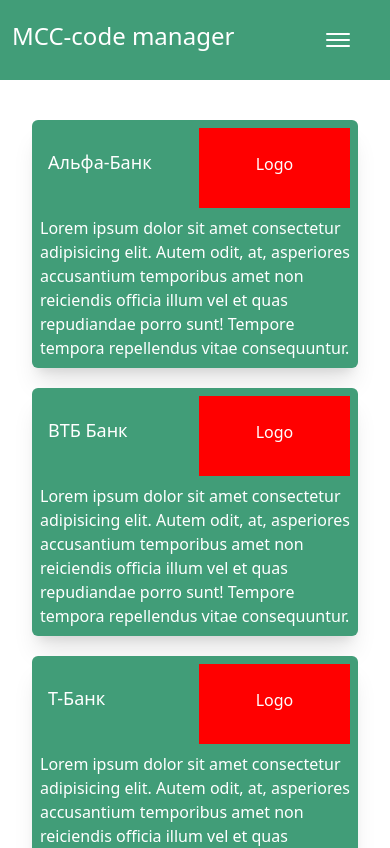
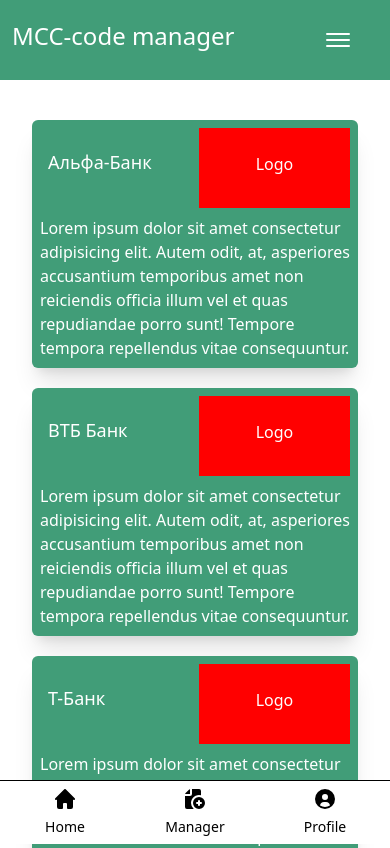
Before and after one commit to Veter-ok/mcc-code-manager, a React (Vite) app in the folder frontend/: page / in a window 390 px wide. Shown: the top 848 px of the page. Built offline with nearby package versions, Linux system fonts and the light colour scheme.

Commit message:
refact navigation Add bottom navigation bar instead of burger-menu

```diff
--- /dev/null
+++ b/frontend/src/components/BottomNavigation.tsx
@@ -0,0 +1,31 @@
+import { Link } from "react-router-dom"
+
+const BottomNavigation = () => {
+  return (
+    <div className="sm:hidden block fixed bottom-0 left-0 z-50 w-full h-16 bg-white border-t border-gray-200 dark:bg-gray-700 dark:border-gray-600">
+        <div className="grid h-full max-w-lg grid-cols-3 mx-auto font-medium">
+            <Link to="/" className="inline-flex flex-col items-center justify-center px-5 hover:bg-gray-50 dark:hover:bg-gray-800 group">
+                <svg className="w-5 h-5 mb-2 text-gray-500 dark:text-gray-400 group-hover:text-blue-600 dark:group-hover:text-blue-500" aria-hidden="true" xmlns="http://www.w3.org/2000/svg" fill="currentColor" viewBox="0 0 20 20">
+                    <path d="m19.707 9.293-2-2-7-7a1 1 0 0 0-1.414 0l-7 7-2 2a1 1 0 0 0 1.414 1.414L2 10.414V18a2 2 0 0 0 2 2h3a1 1 0 0 0 1-1v-4a1 1 0 0 1 1-1h2a1 1 0 0 1 1 1v4a1 1 0 0 0 1 1h3a2 2 0 0 0 2-2v-7.586l.293.293a1 1 0 0 0 1.414-1.414Z"/>
+                </svg>
+                <span className="text-sm text-gray-500 dark:text-gray-400 group-hover:text-blue-600 dark:group-hover:text-blue-500">Home</span>
+            </Link>
+            <Link to="/manager" type="button" className="inline-flex flex-col items-center justify-center px-5 hover:bg-gray-50 dark:hover:bg-gray-800 group">
+                <svg className="w-5 h-5 mb-2 text-gray-500 dark:text-gray-400 group-hover:text-blue-600 dark:group-hover:text-blue-500" aria-hidden="true" xmlns="http://www.w3.org/2000/svg" fill="currentColor" viewBox="0 0 20 20">
+                    <path d="M.188 5H5V.13a2.96 2.96 0 0 0-1.293.749L.879 3.707c-.358.362-.617.81-.753 1.3C.148 5.011.166 5 .188 5ZM14 8a6 6 0 1 0 0 12 6 6 0 0 0 0-12Zm2 7h-1v1a1 1 0 0 1-2 0v-1h-1a1 1 0 0 1 0-2h1v-1a1 1 0 0 1 2 0v1h1a1 1 0 0 1 0 2Z"/>
+                    <path d="M6 14a7.969 7.969 0 0 1 10-7.737V2a1.97 1.97 0 0 0-1.933-2H7v5a2 2 0 0 1-2 2H.188A.909.909 0 0 1 0 6.962V18a1.969 1.969 0 0 0 1.933 2h6.793A7.976 7.976 0 0 1 6 14Z"/>
+                </svg>
+                <span className="text-sm text-gray-500 dark:text-gray-400 group-hover:text-blue-600 dark:group-hover:text-blue-500">Manager</span>
+            </Link>
+            <Link to="/profile" type="button" className="inline-flex flex-col items-center justify-center px-5 hover:bg-gray-50 dark:hover:bg-gray-800 group">
+                <svg className="w-5 h-5 mb-2 text-gray-500 dark:text-gray-400 group-hover:text-blue-600 dark:group-hover:text-blue-500" aria-hidden="true" xmlns="http://www.w3.org/2000/svg" fill="currentColor" viewBox="0 0 20 20">
+                    <path d="M10 0a10 10 0 1 0 10 10A10.011 10.011 0 0 0 10 0Zm0 5a3 3 0 1 1 0 6 3 3 0 0 1 0-6Zm0 13a8.949 8.949 0 0 1-4.951-1.488A3.987 3.987 0 0 1 9 13h2a3.987 3.987 0 0 1 3.951 3.512A8.949 8.949 0 0 1 10 18Z"/>
+                </svg>
+                <span className="text-sm text-gray-500 dark:text-gray-400 group-hover:text-blue-600 dark:group-hover:text-blue-500">Profile</span>
+            </Link>
+        </div>
+    </div>
+  )
+}
+
+export default BottomNavigation
--- a/frontend/src/components/Header.tsx
+++ b/frontend/src/components/Header.tsx
@@ -17,9 +17,9 @@ const Header = () => {
           <div className="flex-auto"></div>
           <div className="flex-auto">
             <ul className="pr-5 h-full hidden justify-end text-center text-white sm:flex">
-              <li className="bg-red-300 mt-[22px] pt-[5px] w-[125px] text-lg h-10 mx-2 rounded-md hover:bg-secondery"><Link to='/'>Банки</Link></li>
-              <li className="bg-red-300 mt-[22px] pt-[5px] w-[125px] text-lg h-10 mx-2 rounded-md hover:bg-secondery"><Link to='/manager'>Управление</Link></li>
-              <li className="bg-red-300 mt-[22px] pt-[5px] w-[125px] text-lg h-10 mx-2 rounded-md hover:bg-secondery"><Link to='/'>Аккаунт</Link></li>
+              <Link to='/'        className="mt-[22px] pt-[5px] text-lg h-10 mx-2 rounded-md w-[125px] hover:bg-secondery">Банки</Link>
+              <Link to='/manager' className="mt-[22px] pt-[5px] w-[125px] text-lg h-10 mx-2 rounded-md hover:bg-secondery">Управление</Link>
+              <Link to='/profile' className="mt-[22px] pt-[5px] w-[125px] text-lg h-10 mx-2 rounded-md hover:bg-secondery">Аккаунт</Link>
             </ul>
           </div>
           <button onClick={handleClick} className="flex flex-col justify-center items-center mr-10 sm:hidden">
@@ -40,13 +40,13 @@ const Header = () => {
               </span>
           </button>
       </div>
-      <div>
+      {/* <div>
         <ul className={`flex h-full ${isOpen ? 'block' : 'hidden'} justify-center text-center text-white sm:hidden`}>
               <li className="bg-red-300 mt-[22px] pt-[5px] w-[135px] text-lg h-10 mx-3 bg-primary rounded-md hover:bg-secondery"><a>Банки</a></li>
               <li className="bg-red-300 mt-[22px] pt-[5px] w-[135px] text-lg h-10 mx-3 bg-primary rounded-md hover:bg-secondery"><a>Управление</a></li>
               <li className="bg-red-300 mt-[22px] pt-[5px] w-[135px] text-lg h-10 mx-3 bg-primary rounded-md hover:bg-secondery"><a>Аккаунт</a></li>
           </ul>
-      </div>
+      </div> */}
     </>
   )
 }
--- a/frontend/src/main.tsx
+++ b/frontend/src/main.tsx
@@ -4,6 +4,7 @@ import { createRoot } from 'react-dom/client'
 import RoutesController from './routes'
 import { BrowserRouter } from 'react-router-dom'
 import Header from './components/Header'
+import BottomNavigation from './components/BottomNavigation'
 
 createRoot(document.getElementById('root')!).render(
   <StrictMode>
@@ -12,6 +13,7 @@ createRoot(document.getElementById('root')!).render(
       <div className='px-8 pt-10'>
         <RoutesController/>
       </div>
+      <BottomNavigation/>
     </BrowserRouter>
   </StrictMode>,
 )
```
